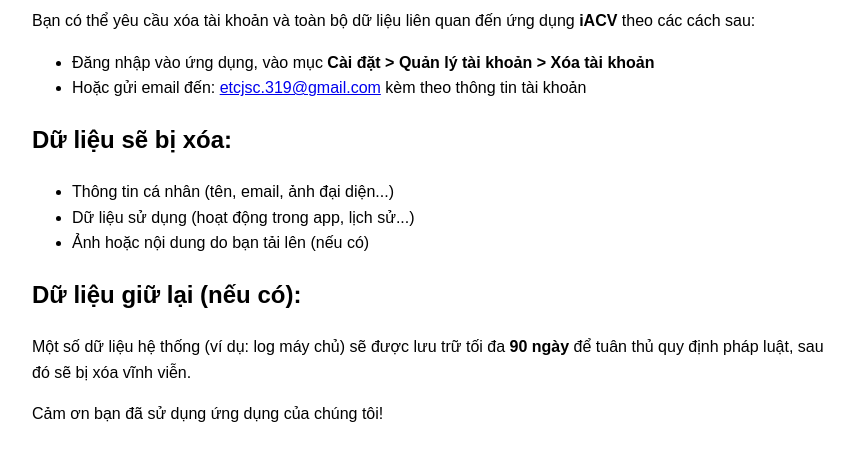
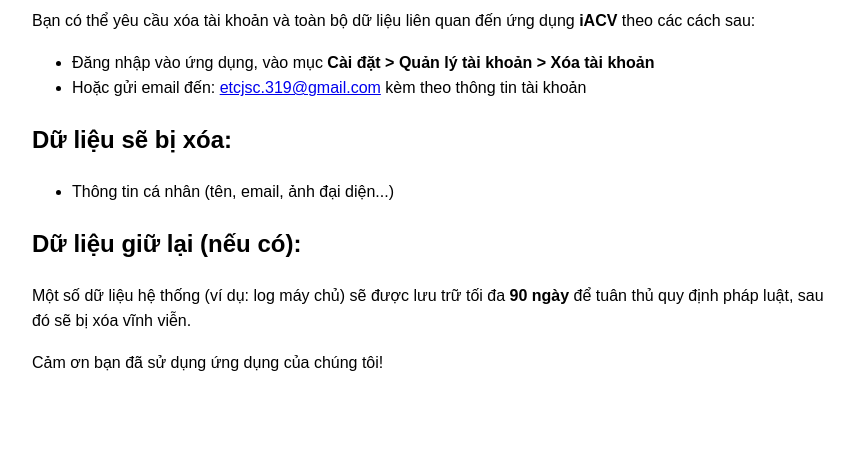
Before and after one commit to phucanh08/iacv-delete-account, a plain HTML site: page index.html in a window 1280 px wide. Shown: the part 118-578 px from the top of the page, without its empty margins (208-1062 px from the left). Drawn offline with Linux system fonts and the light colour scheme.

Commit message:
update deleted data

```diff
--- a/index.html
+++ b/index.html
@@ -28,8 +28,6 @@
   <h2>Dữ liệu sẽ bị xóa:</h2>
   <ul>
     <li>Thông tin cá nhân (tên, email, ảnh đại diện...)</li>
-    <li>Dữ liệu sử dụng (hoạt động trong app, lịch sử...)</li>
-    <li>Ảnh hoặc nội dung do bạn tải lên (nếu có)</li>
   </ul>
 
   <h2>Dữ liệu giữ lại (nếu có):</h2>
```
